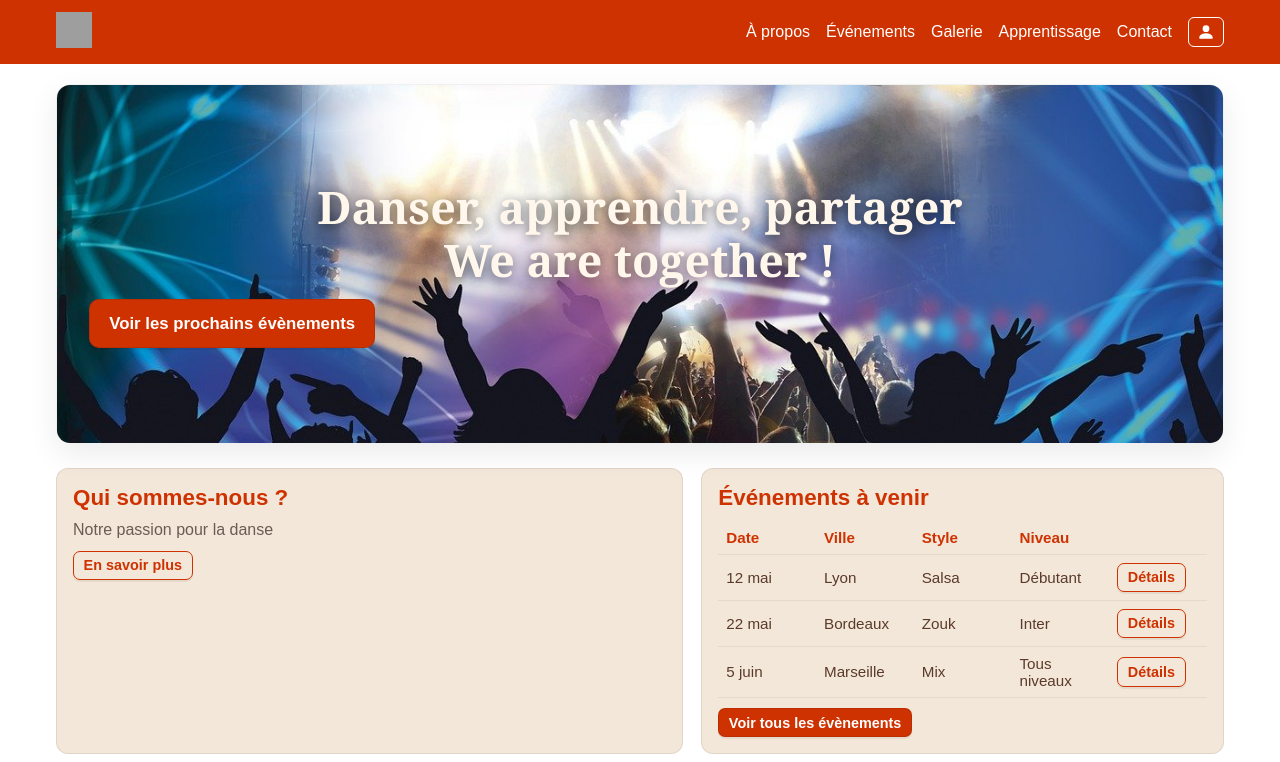
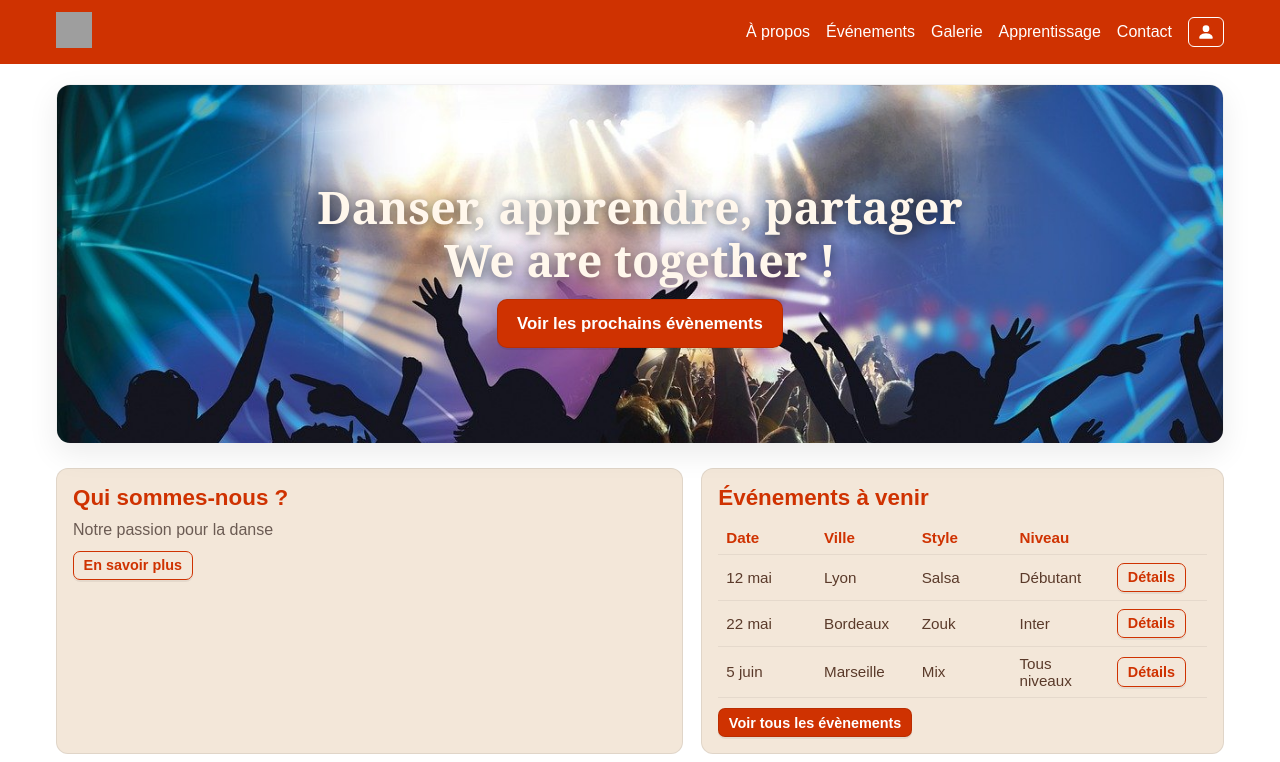
Before and after one commit to nivorako/w2g, a Next.js app: page / in a window 1280 px wide. Shown: the top 762 px of the page. Built offline with nearby package versions, Linux system fonts and the light colour scheme; no server answers; grey boxes are pictures that could not be loaded.

Commit message:
set greeter msg at top of Home

```diff
--- a/src/app/page.tsx
+++ b/src/app/page.tsx
@@ -1,4 +1,6 @@
 "use client";
+
+import { useSession } from "next-auth/react";
 
 import styled from "styled-components";
 import Image from "next/image";
@@ -46,7 +48,7 @@ const HeroTitle = styled.h1`
 
 const CTA = styled(Button).attrs({ size: "lg" as const, variant: "primary" as const })`
     /* prevent flex container from stretching it to full width */
-    align-self: flex-start;
+    align-self: center;
 `;
 
 const Grid = styled.section`
@@ -91,8 +93,18 @@ const Muted = styled.p`
 const SmallButton = styled(Button).attrs({ size: "sm" as const, variant: "outline" as const })``;
 
 export default function Home() {
+    const { data: session } = useSession();
+    console.log("session :", session?.user.name);
     return (
         <Page>
+             {session?.user.name && (
+                <p style={{
+                    color: "var(--primary, #cf3201)",
+                    textAlign: "end"
+                }}>
+                    Bienvenu (e) {session?.user.name}
+                </p>
+            )}
             {/* Hero */}
             <HeroCard>
                 <Image
--- a/src/components/Header.tsx
+++ b/src/components/Header.tsx
@@ -144,11 +144,6 @@ const CloseBtn = styled.button`
     span::after { transform: rotate(-45deg); }
 `;
 
-const Greeter = styled.span`
-    color: #fff;
-    font-weight: 600;
-`;
-
 const PersonBtn = styled.button`
     display: inline-flex;
     align-items: center;
@@ -268,7 +263,7 @@ export default function Header() {
                     <Link href="/contact" prefetch onClick={() => setOpen(false)}>Contact</Link>
                     {displayName ? (
                         <>
-                            <Greeter>Bonjour {displayName}</Greeter>
+
                             <button
                                 onClick={() => { setOpen(false); signOut({ callbackUrl: "/" }); }}
                                 style={{ background: "transparent", border: "1px solid #fff", color: "#fff", padding: "0.35rem 0.6rem", borderRadius: 6, cursor: "pointer" }}
```
